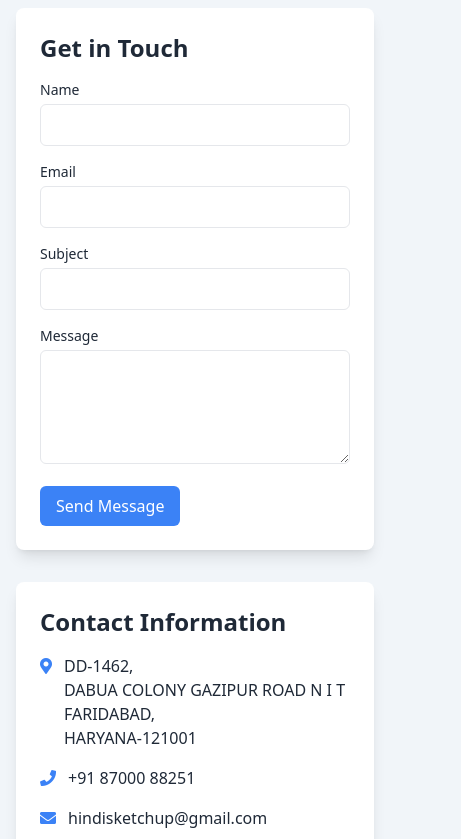
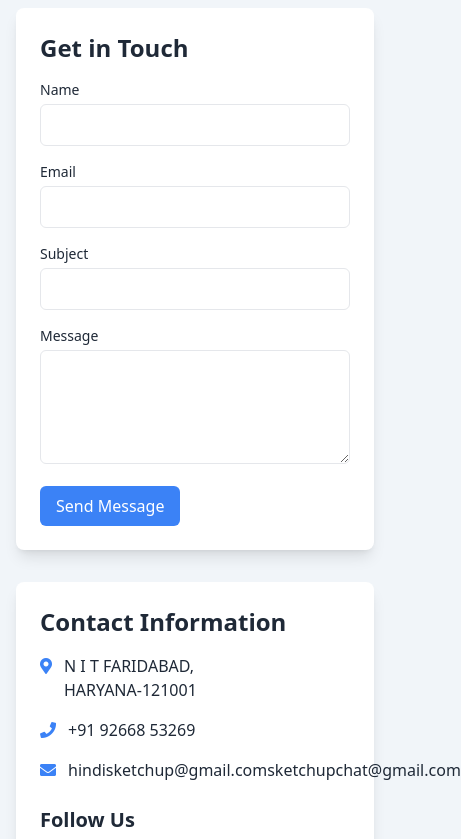
Before and after one commit to Rakeshkumar1914/sketchuphindi, a plain HTML site: page contact.html in a window 390 px wide. Shown: the part 172-1011 px from the top of the page, 461 px wide, since content can reach past the window. Drawn offline with nearby package versions, Linux system fonts and the light colour scheme.

Commit message:
mobile no change.html

```diff
--- a/contact.html
+++ b/contact.html
@@ -135,15 +135,16 @@
                 <div class="space-y-4">
                     <div class="flex items-start">
                         <i class="fas fa-map-marker-alt text-blue-500 mt-1 mr-3"></i>
-                        <p>DD-1462,<br> DABUA COLONY GAZIPUR ROAD N I T FARIDABAD, <br> HARYANA-121001</p>
+                        <p>N I T FARIDABAD, <br> HARYANA-121001</p>
                     </div>
                     <div class="flex items-center">
                         <i class="fas fa-phone text-blue-500 mr-3"></i>
-                        <p>+91 87000 88251</p>
+                        <p>+91 92668 53269</p>
                     </div>
                     <div class="flex items-center">
                         <i class="fas fa-envelope text-blue-500 mr-3"></i>
                         <p>hindisketchup@gmail.com</p>
+                        <p>sketchupchat@gmail.com</p>
                     </div>
                 </div>
                 <div class="mt-6">
@@ -301,4 +302,5 @@
     </script>
 </body>
 
+
 </html>
```
